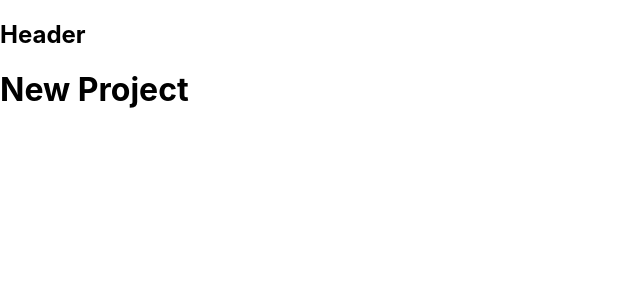
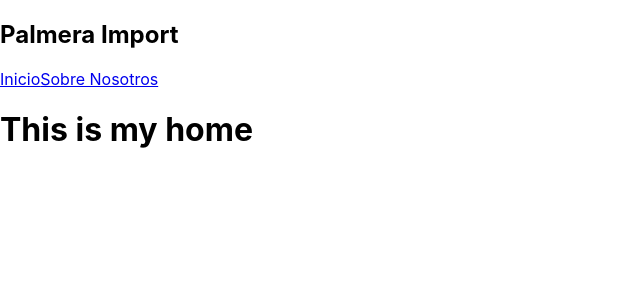
Before and after one commit to sbslayos/PalmeraImport-Project, a React (Create React App) app: page / in a window 1280 px wide. Shown: the top 300 px of the page, without its empty margins (0-640 px from the left). Built offline with nearby package versions, Linux system fonts and the light colour scheme.

Commit message:
second commit

```diff
--- a/src/App.js
+++ b/src/App.js
@@ -1,9 +1,9 @@
 import React from 'react'
-import Home from './components/Home';
+import Navigation from './components/Navigation';
 
 const App = () => {
   return (
-    <Home/>
+    <Navigation/>
   )
 }
 
--- a/src/components/About.js
+++ b/src/components/About.js
@@ -2,7 +2,9 @@ import React from 'react'
 
 const About = () => {
   return (
-    <div>About</div>
+    <div>
+     <h2> This is About We</h2>
+      </div>
   )
 }
 
--- a/src/components/Header.js
+++ b/src/components/Header.js
@@ -1,13 +1,16 @@
-import React from 'react'
+import React from "react";
+import { Link } from "react-router-dom";
 
 const Header = () => {
   return (
     <div>
-        <section>
-            <h1>Header</h1>
-        </section>
+      <h2>Palmera Import</h2>
+    <nav>
+      <Link to="/">Inicio</Link>
+      <Link to="/about">Sobre Nosotros</Link>
+    </nav>
     </div>
-  )
-}
+  );
+};
 
 export default Header;
--- a/src/components/Home.js
+++ b/src/components/Home.js
@@ -1,12 +1,12 @@
 import React from 'react'
-import Header from './Header'
+
 
 const Home = () => {
   return (
 
     <div>
-         <Header/>
-      <h1>New Project</h1>
+
+      <h1>This is my home</h1>
     </div>
   )
 }
--- a/src/components/Navigation.js
+++ b/src/components/Navigation.js
@@ -0,0 +1,22 @@
+import React from 'react'
+import {BrowserRouter as Router, Routes, Route} from 'react-router-dom';
+import Home from './Home';
+import About from './About';
+import Header from './Header';
+
+const Navigation = () => {
+
+    return (
+
+        <Router>
+            <Header/>
+
+            <Routes>
+                <Route path="/" exact element={<Home/>} />
+                <Route path="/about" exact element={<About/>} />
+            </Routes>
+        </Router>
+
+    )
+}
+export default Navigation;
```
